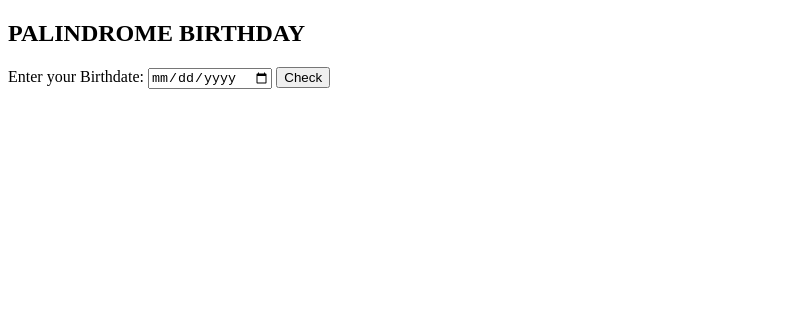
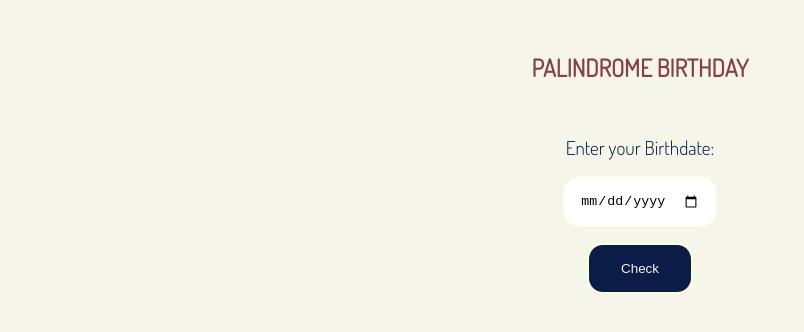
Before and after one commit to Ttkode/neog.Camp-palinndrome-birthday, a plain HTML site: page index.html in a window 1280 px wide. Shown: the whole page, without its empty margins (0-804 px from the left). Drawn offline with Linux system fonts and the light colour scheme.

Commit message:
Update styles.css

```diff
--- a/styles.css
+++ b/styles.css
@@ -1 +1,58 @@
 @import url('https://fonts.googleapis.com/css2?family=Dosis:wght@300&display=swap');
+
+:root {
+    --color-one: #f5f5e9;
+    --color-two: #f8ffdb;
+    --color-three: #873f49;
+    --color-four: #0b1c47;
+}
+
+body {
+    background-color: var(--color-one);
+    text-align: center;
+    font-family: 'dosis';
+}
+
+h1 {
+    color: var(--color-three);
+    padding: 2rem;
+}
+
+label {
+    display: block;
+    color: var(--color-four);
+    font-size: larger;
+    padding-bottom: 0.5rem;
+
+}
+
+.input-date {
+    width: fit-content;
+    padding: 1rem;
+    border-radius: 1rem;
+    border: 1px solid var(--color-two);
+    margin-bottom: 1rem;
+    margin-top: 0.5rem;
+}
+
+.button {
+    display: block;
+    width: auto;
+    margin: auto;
+    padding: 1rem;
+    padding-left: 2rem;
+    padding-right: 2rem;
+    background-color: var(--color-four);
+    border: var(--color-two) solid 2px;
+    color: var(--color-one);
+    border-radius: 1rem;
+}
+
+
+.output {
+    margin-top: 2%;
+    margin-bottom: 2%;
+    padding: 2%;
+    color: var(--color-four);
+    font-size: larger;
+}
```
